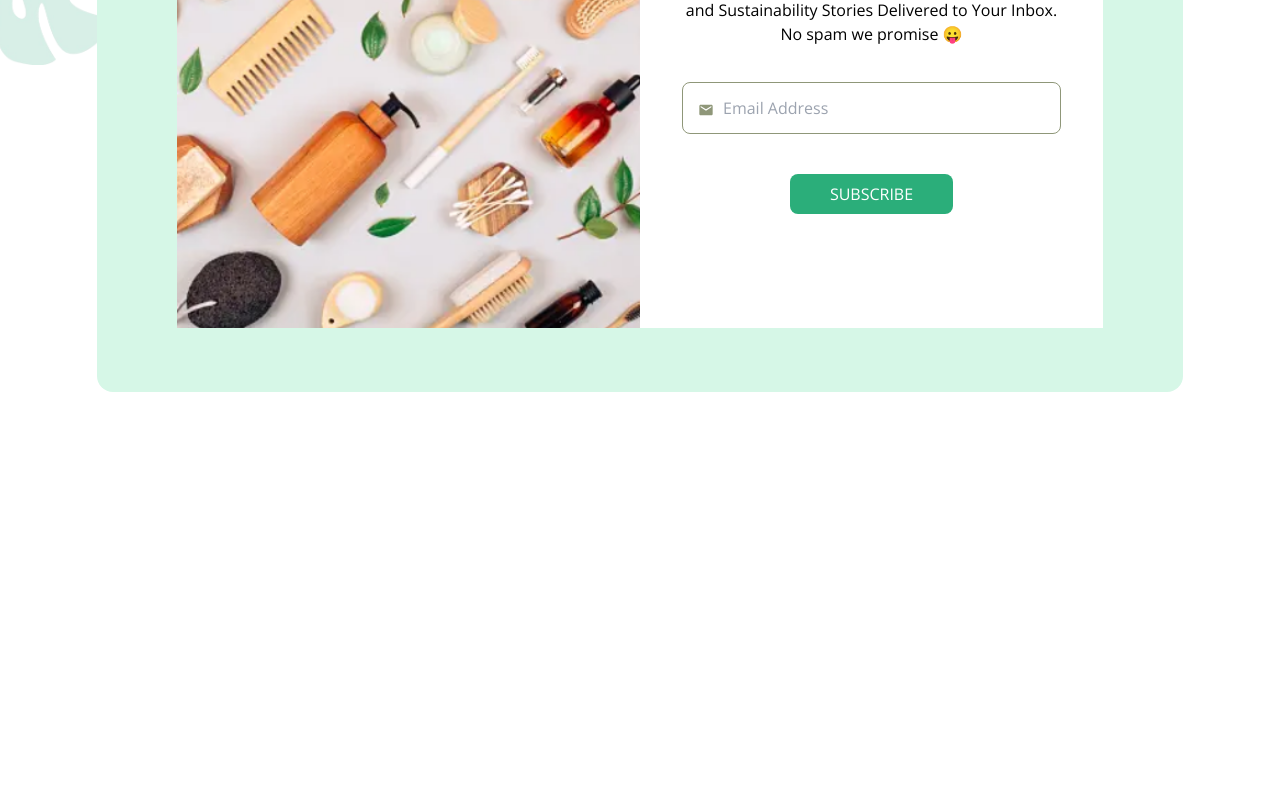
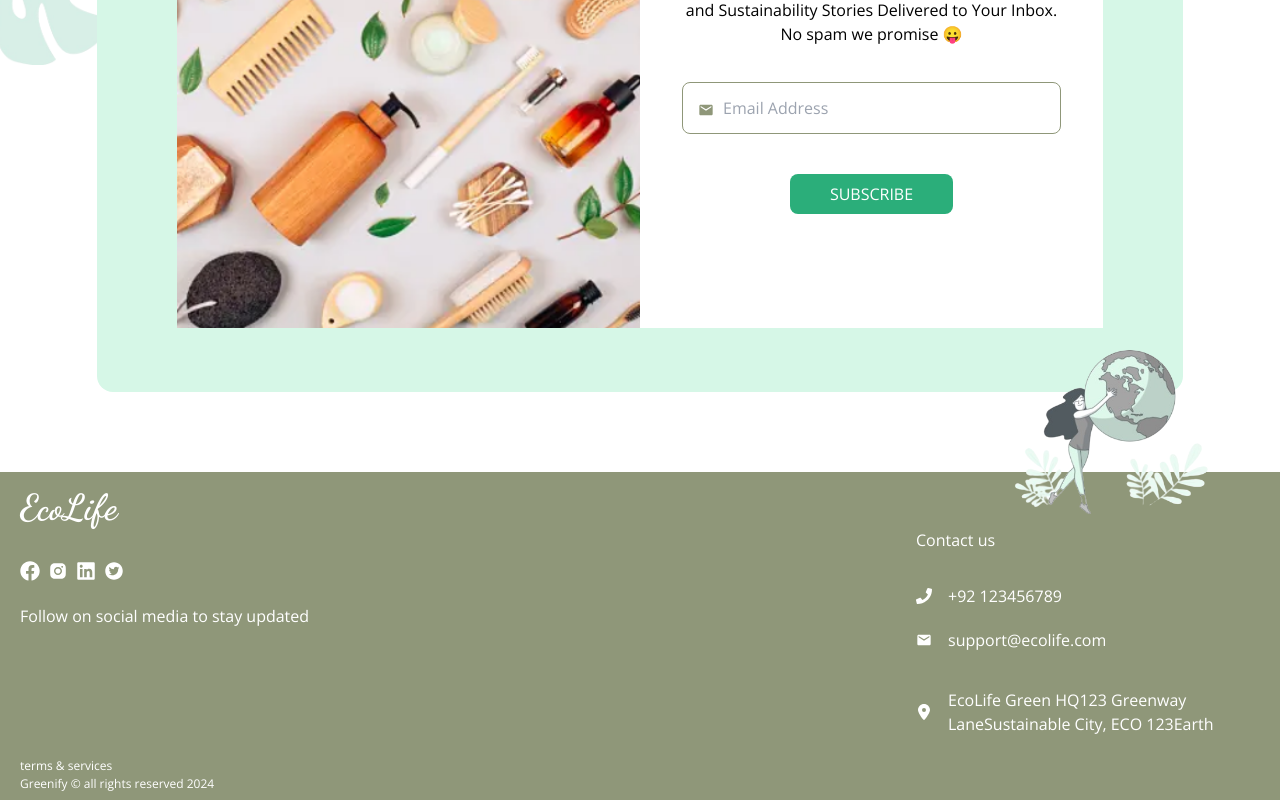
Before and after one commit to abdullahalrakib727/eco-life-web-app, a React (Vite) app in the folder client/: page / in a window 1280 px wide. Shown: the part 4479-5279 px from the top of the page. Before the commit the page ends 4951 px from the top, so only its background shows below. Built offline with nearby package versions, Linux system fonts and the light colour scheme.

Commit message:
added footer and completed footer

```diff
--- a/client/package.json
+++ b/client/package.json
@@ -16,6 +16,7 @@
     "@mui/material": "^5.15.5",
     "localforage": "^1.10.0",
     "match-sorter": "^6.3.3",
+    "moment": "^2.30.1",
     "react": "^18.2.0",
     "react-dom": "^18.2.0",
     "react-icons": "^5.0.1",
--- a/client/src/Layout/Root.tsx
+++ b/client/src/Layout/Root.tsx
@@ -1,12 +1,14 @@
 import { Outlet } from "react-router-dom";
 import Navbar from "../components/shared/Navbar/Navbar";
 import { FC } from "react";
+import Footer from "../components/shared/Footer/Footer";
 
 const Root:FC = ():JSX.Element => {
   return (
     <div className="font-openSans max-w-[1440px] mx-auto overflow-hidden">
       <Navbar />
       <Outlet />
+      <Footer/>
     </div>
   );
 };
--- /dev/null
+++ b/client/src/components/shared/Footer/Footer.tsx
@@ -0,0 +1,67 @@
+import { FC } from "react";
+import moment from "moment";
+import { FaFacebook, FaLinkedin, FaPhone } from "react-icons/fa";
+import { AiFillInstagram, AiFillTwitterCircle } from "react-icons/ai";
+import { MdEmail } from "react-icons/md";
+import { FaLocationDot } from "react-icons/fa6";
+
+const Footer: FC = (): JSX.Element => {
+  const year = moment().format("YYYY");
+
+  return (
+    <footer className="bg-secondary-color text-white relative">
+      <div className="absolute -top-48 xl:-top-56 -right-[290px] xl:-right-[240px]  md:-top-52">
+        <img src="/woman-globe.png" className="w-7/12" alt="" />
+      </div>
+      <div className="flex flex-col md:flex-row justify-between py-4 px-5">
+        <div className="mt-10 md:mt-0">
+          <h1 className="font-dancingScript text-4xl">EcoLife</h1>
+          <div className="space-x-2 text-xl mt-8">
+            <button>
+              <FaFacebook />
+            </button>
+            <button>
+              <AiFillInstagram />
+            </button>
+            <button>
+              <FaLinkedin />
+            </button>
+            <button>
+              <AiFillTwitterCircle />
+            </button>
+          </div>
+          <p className="mt-4 md:mb-20">
+            Follow on social media to stay updated
+          </p>
+        </div>
+        <div className="mt-10">
+          <h6>Contact us</h6>
+          <div className="mt-8">
+            <div className="flex items-center gap-4 mb-5">
+              <FaPhone />
+              <p>+92 123456789</p>
+            </div>
+            <div className="flex items-center gap-4 mb-9">
+              <MdEmail />
+              <p>support@ecolife.com</p>
+            </div>
+            <div className="flex items-center gap-4">
+              <FaLocationDot />
+              <p className="max-w-[312px]">
+                EcoLife Green HQ123 Greenway LaneSustainable City, ECO 123Earth
+              </p>
+            </div>
+          </div>
+        </div>
+      </div>
+      <div className="px-5 pb-2">
+        <a href="#" className="text-xs">
+          terms & services
+        </a>
+        <p className="text-xs"> Greenify © all rights reserved {year} </p>
+      </div>
+    </footer>
+  );
+};
+
+export default Footer;
```
Also changed, not shown: client/public/woman-globe.png (added), 1 other file (tests, documents, lock files or other folders).
